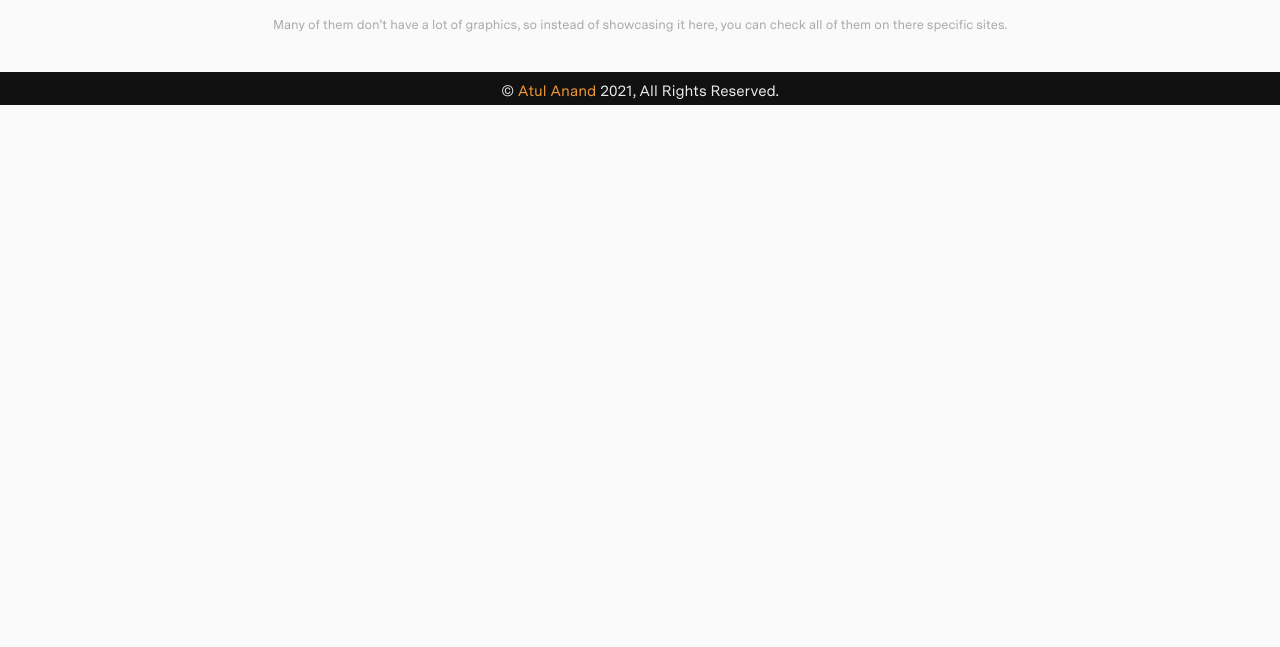
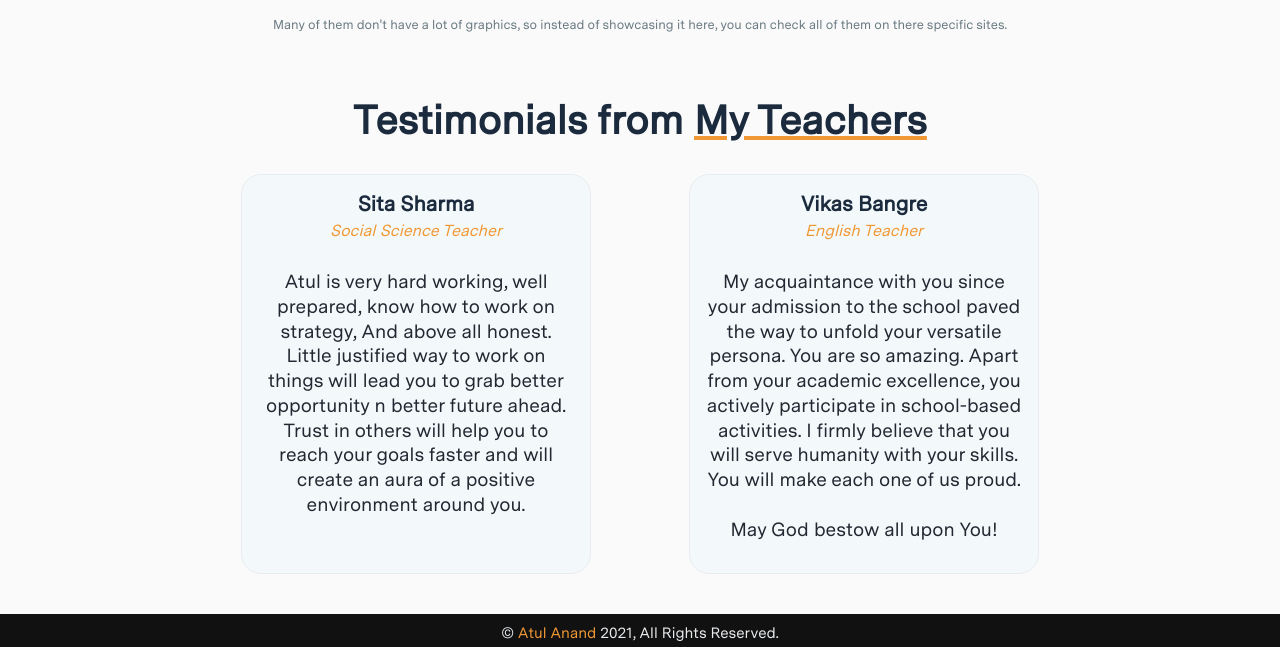
Before and after one commit to AtulACleaver/atulanand.co, a plain HTML site: page about.html in a window 1280 px wide. Shown: the part 1860-2507 px from the top of the page. Before the commit the page ends 1965 px from the top, so only its background shows below. Drawn offline with nearby package versions, Linux system fonts and the light colour scheme; a web font is replaced by a local one.

Commit message:
added the testimonial from my teachers

```diff
--- a/about.html
+++ b/about.html
@@ -115,6 +115,21 @@
         </div>
         <p class="caption">Many of them don't have a lot of graphics, so instead of showcasing it here, you can check all of them on there specific sites.</p>
     </section>
+    <section>
+        <div class="heading">Testimonials from <u>My Teachers</u></div>
+        <div class="testimonial-card">
+            <div class="testimonial-card-item">
+                <div class="name">Sita Sharma</div>
+                <div class="profession">Social Science Teacher</div>
+                <div class="response">Atul is very hard working, well prepared, know how to work on strategy, And above all honest. Little justified way to work on things will lead you to grab better opportunity n better future ahead.   Trust in others will help you to reach your goals faster and will create an aura of a positive environment around you.</div>
+            </div>
+            <div class="testimonial-card-item">
+                <div class="name">Vikas Bangre</div>
+                <div class="profession">English Teacher</div>
+                <div class="response">My acquaintance with you since your admission to the school paved the way to unfold your versatile persona. You are so amazing. Apart from your academic excellence, you actively participate in school-based activities. I firmly believe that you will serve humanity with your skills. You will make each one of us proud.<br><br>May God bestow all upon You!</div>
+            </div>
+        </div>
+    </section>
 </div>
     <footer class = "footer">
         <div class="copyright">&copy; <a class="references" href="https://linktr.ee/AtulACleaver">Atul Anand</a> 2021, All Rights Reserved.</div>
--- a/styles/about/about.css
+++ b/styles/about/about.css
@@ -57,6 +57,42 @@
 
 .caption{
     font-size: 0.8rem;
-    color: darkgrey;
+    color: var(--darkgrey);
     text-align: center;
 }
+
+.testimonial-card{
+    display: flex;
+    justify-content: space-around;
+    padding-top: 30px;
+}
+
+.testimonial-card-item{
+    width: 350px;
+    height: 400px;
+    padding: 1rem;
+    background-color: #f3f9fb;
+    border: 1px solid var(--grey);
+    border-radius: 20px;
+}
+
+.name{
+    font-weight: bold;
+    font-size: 1.3rem;
+    text-align: center;
+}
+
+.profession{
+    font-style: italic;
+    padding-top: 5px;
+    color: var(--scheme);
+    text-align: center;
+}
+
+.response{
+    text-align: center;
+    padding-top: 30px;
+    font-size: 1.19rem;
+    line-height: 1.3;
+    color: #222831;
+}
--- a/styles/body.css
+++ b/styles/body.css
@@ -16,5 +16,5 @@
 .description{
     padding-bottom: 2.5rem;
     font-size: 0.9rem;
-    color: darkgrey;
+    color: var(--darkgrey);
 }
--- a/styles/main.css
+++ b/styles/main.css
@@ -17,6 +17,7 @@
     --black: #1B2A3D;
     --grey: #e9ecef;
     --text-font: 'Messina Sans';
+    --darkgrey: #687980;
 }
 
 /* Scroll-bar */
```
